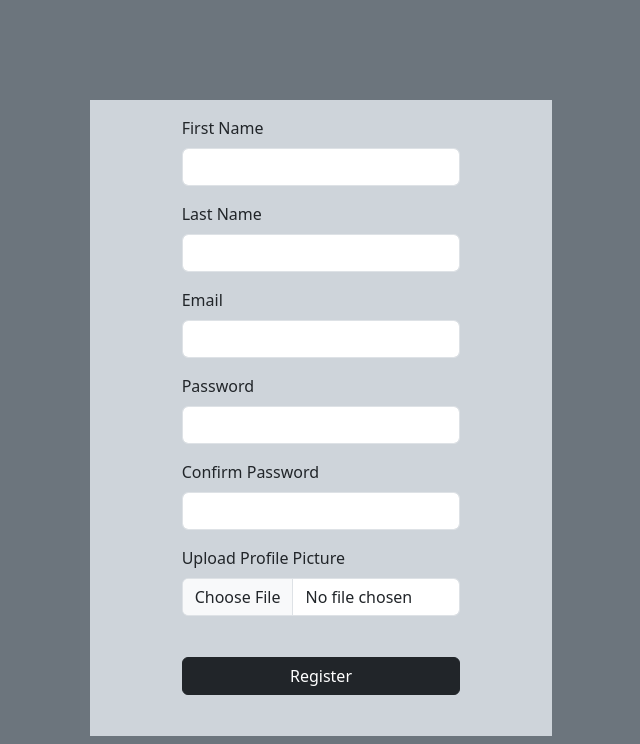
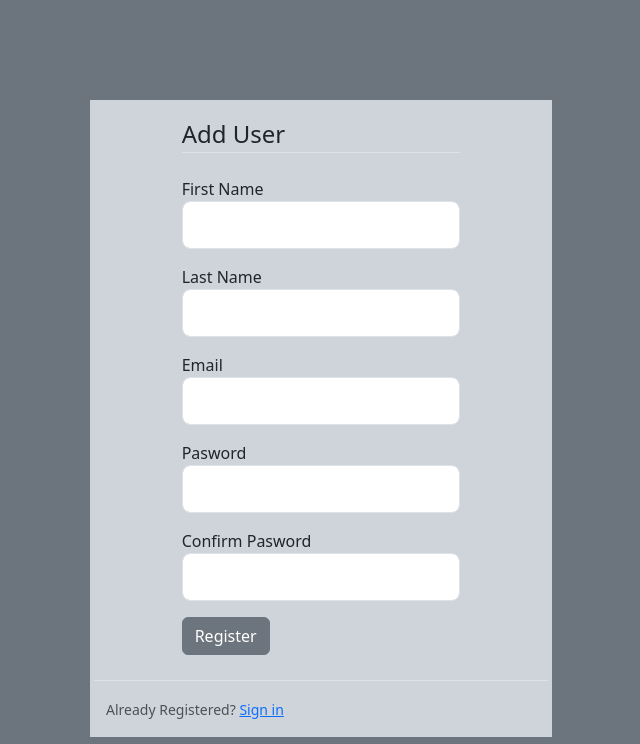
Before and after one commit to natashamalam/UserDirectoryV2, a Flask app: page / in a window 1280 px wide. Shown: the part 56-800 px from the top of the page, without its empty margins (319-959 px from the left). Run offline with Flask 3, Linux system fonts and the light colour scheme.

Commit message:
Created form with wtf forms

```diff
--- a/templates/register.html
+++ b/templates/register.html
@@ -6,38 +6,49 @@
         <div class="col"></div>
         <div class="col-8">
             <form method="post" action="" name="register">
-                <div class="mb-3">
-                    <label for="floatingInput" class="form-label">First Name</label>
-                    <input class="form-control" type="text" name="first_name" required />
+
+                {{ form.hidden_tag() }}
+
+                <fieldset class="form-group">
+                    <legend class="border-bottom mb-4">
+                        Add User
+                    </legend>
+                    <div class="form-group mb-3">
+                       {{ form.first_name.label(class="form-control-label") }}
+                        {{ form.first_name(class="form-control form-control-lg") }}
+                    </div>
+                    <div class="form-group mb-3">
+                        {{ form.last_name.label(class="form-control-label") }}
+                        {{ form.last_name(class="form-control form-control-lg") }}
+                     </div>
+                     <div class="form-group mb-3">
+                        {{ form.email.label(class="form-control-label") }}
+                        {{ form.email(class="form-control form-control-lg") }}
+                     </div>
+
+                     <div class="form-group mb-3">
+                        {{ form.password.label(class="form-control-label") }}
+                         {{ form.password(class="form-control form-control-lg") }}
+                     </div>
+                     <div class="form-group mb-3">
+                        {{ form.confirm_password.label(class="form-control-label") }}
+                         {{ form.confirm_password(class="form-control form-control-lg") }}
+                     </div>
+                </fieldset>
+                <div class="form-group">
+                    {{ form.submit(class="btn btn-secondary") }}
                 </div>
-                <div class="mb-3">
-                    <label for="floatingInput" class="form-label">Last Name</label>
-                    <input class="form-control" type="text" name="last_name" required />
-                </div>
-                <div class="mb-3">
-                    <label for="floatingInput" class="form-label">Email</label>
-                    <input class="form-control" type="email" name="email" required />
-                </div>
-                <div class="mb-3">
-                    <label for="floatingInput" class="form-label">Password</label>
-                    <input class="form-control" type="password" name="password" required />
-                </div>
-                <div class="mb-3">
-                    <label for="floatingInput" class="form-label">Confirm Password</label>
-                    <input class="form-control" type="password" name="confirm_password" required />
-                </div>
-                <div class="mb-3">
-                    <label for="formFile" class="form-label">Upload Profile Picture</label>
-                    <input class="form-control" type="file" id="formFile">
-                </div>
-
                 <div style="height: 25px;"></div>
-
-                <button type="submit" class="btn btn-dark" name="register" value="register" style="width:100%;">Register</button>
             </form>
         </div>
         <div class="col"></div>
     </div>
-    <div style="height: 25px;"></div>
+    <div class="row">
+        <div class="col border-top pt-3">
+            <small class="text-muted">
+                Already Registered? <a href=" {{ url_for('login') }}">Sign in</a>
+            </small>
+        </div>
+    </div>
 </div>
 {% endblock %}
```
Also changed, not shown: templates/login.html (+29 -16 lines).
